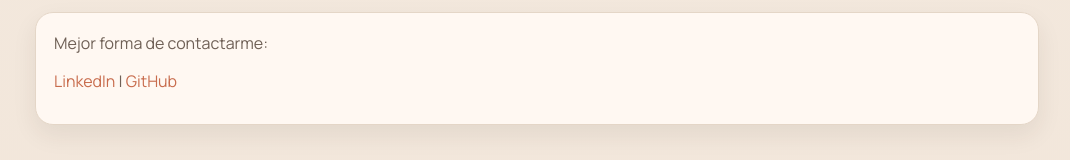
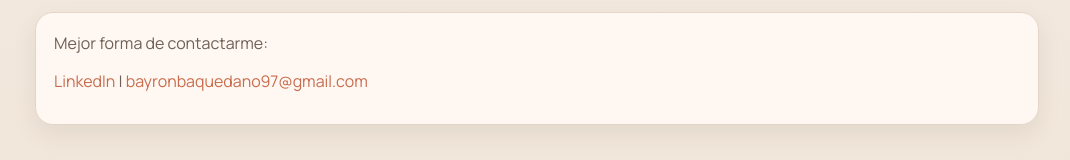
Before and after one commit to BayronBaquedano/cloud-portfolio, a plain HTML site: page index.html in a window 1280 px wide. Shown: the part 1819-1979 px from the top of the page, without its empty margins (103-1173 px from the left). Drawn offline with Linux system fonts and the light colour scheme.

Commit message:
Nueva forma de contactarme

```diff
--- a/index.html
+++ b/index.html
@@ -134,7 +134,7 @@
         <p>
           <a href="https://www.linkedin.com/in/bayron-francisco-baquedano-ortiz-125408230/" target="_blank" rel="noreferrer">LinkedIn</a>
           |
-          <a href="https://github.com/BayronBaquedano/azure-az104-portfolio" target="_blank" rel="noreferrer">GitHub</a>
+          <a href="mailto:bayronbaquedano97@gmail.com">bayronbaquedano97@gmail.com</a>
         </p>
       </div>
     </section>
```
